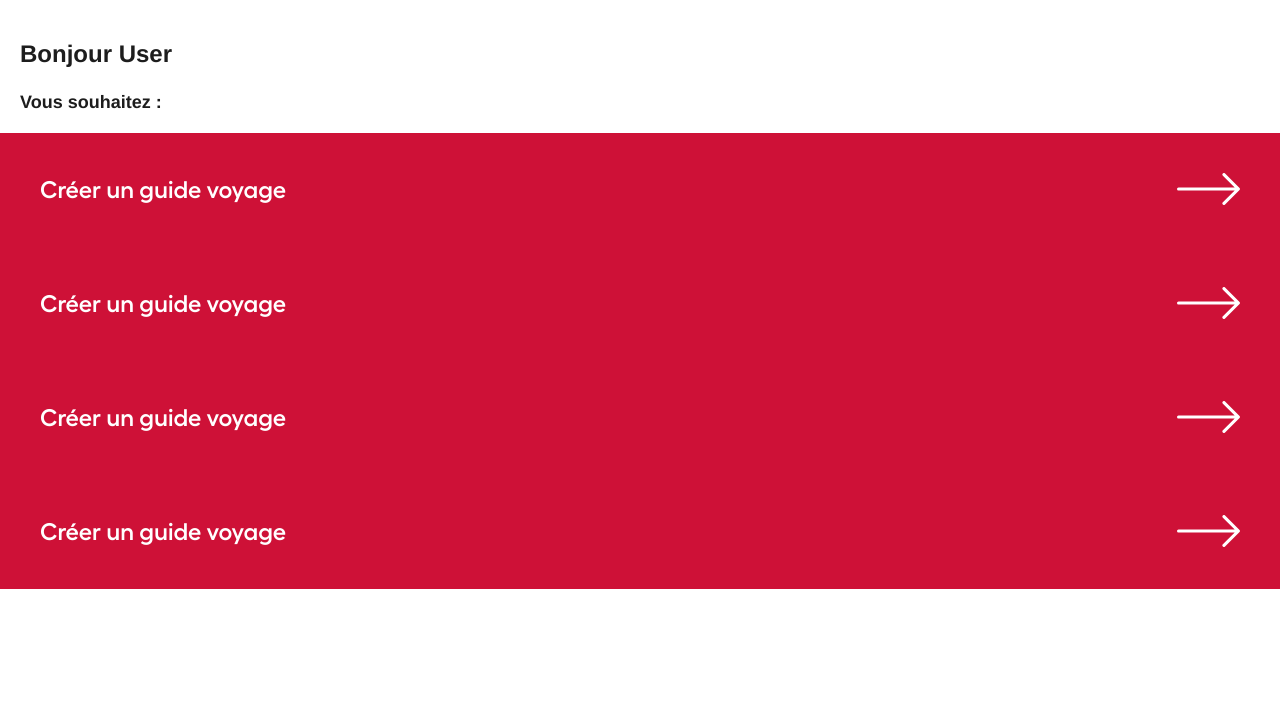
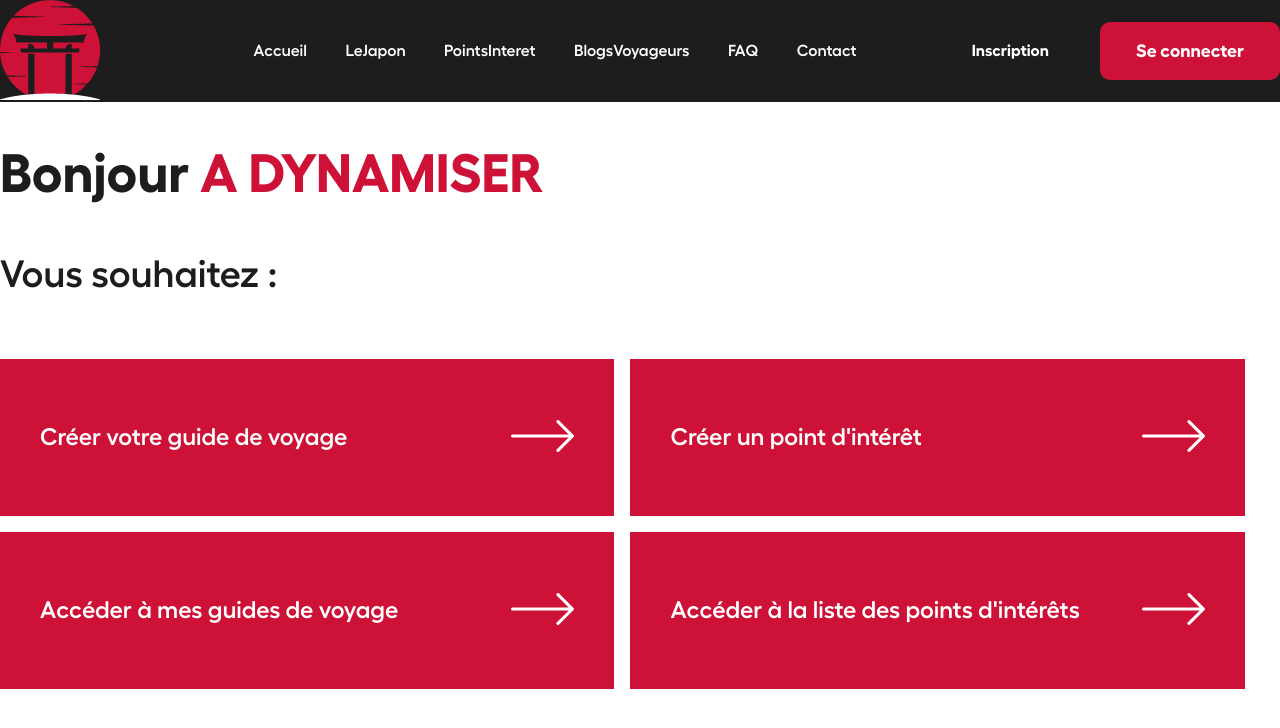
Before and after one commit to MaximHivin/Apotheose-Ojapon, a Vue app: page /backoffice in a window 1280 px wide. Shown: the top 728 px of the page. Built offline with nearby package versions, Linux system fonts and the light colour scheme.

Commit message:
Backoffice page desktop

```diff
--- /dev/null
+++ b/src/assets/css/backoffice.css
@@ -0,0 +1,36 @@
+.backoffice{
+    background-color: #fff;
+    height: 100vh;
+    padding-top: 4em;
+    padding-bottom: 4em;
+    margin: 0;
+}
+
+.backoffice-title h2{
+    color: var(--secondary-color);
+    font-size: 5.4em;
+    font-family: 'Fellix Bold';
+    margin-top: 0;
+    padding:0;
+}
+
+.backoffice-title span {
+    color: var(--primary-color);
+}
+
+.backoffice-title h3{
+    font-size: 3.8em;
+    font-family: 'Fellix SemiBold';
+    margin-bottom: 1.6em;
+    color: var(--secondary-color);
+}
+
+.backoffice__card{
+    display:flex;
+    flex-wrap: wrap;
+    gap: 1.6em;
+}
+
+.backoffice__card-content{
+    width: 48%;
+}
--- a/src/components/CTA/ButtonBack.vue
+++ b/src/components/CTA/ButtonBack.vue
@@ -1,20 +1,16 @@
 <template>
-<!--
-  <div class="card__back">
-      <a href="#" class="card__back-text">{{ linkContent }}
-      <img alt="arrow right" src="@/assets/images/long_arrow.svg"></a>
-  </div> -->
 
 <a href="#" class="card__back">
     <div class="card__back__content">
         <div class="card__back__content-left">
-                <span>{{ linkContent }}</span>
+            <p>{{linkContent}}</p>
         </div>
         <div class="card__back__content-right">
             <img alt="arrow right" src="@/assets/images/long_arrow.svg">
         </div>
     </div>
 </a>
+
 </template>
 
 <script>
@@ -31,48 +27,23 @@ export default {
 @import url('../../assets/css/style.css');
 
 
-
 .card__back{
+    width: 100%;
     text-decoration: none;
-        width: 100%;
 }
 
 .card__back__content{
     background-color: var(--primary-color);
     padding: 4em;
-        display:flex;
+    display: flex;
     align-items: center;
     justify-content: space-between;
 }
 
-    .card__back__content-left{
+.card__back__content-left p{
     color:#fff;
+    font-family: 'Fellix SemiBold';
     font-size: 2.4em;
-        font-family: 'Fellix SemiBold';
-        margin-right: 8em;
-    }
-
-    @media screen and (max-width: 375px) {
-
-        .card__back{
-            width: 100%;
-            display:block;
-        }
-        .card__back__content{
-            padding: 2.4em;
-        }
-
-        .card__back__content-left{
-            font-size: 1.6em;
-            margin-right: 0;
-            width: 100%;
-            font-family: 'Fellix SemiBold';
-        }
-
-        .card__back__content-right{
-            display:none;
-        }
-
 }
 
 </style>
--- a/src/views/BackOffice.vue
+++ b/src/views/BackOffice.vue
@@ -1,41 +1,45 @@
 <template>
+
+ <div class="main_container">
+    <HeaderLayout />
+</div>
+
 <section class="backoffice">
-
     <div class="main_container">
-
-            <h1>Bonjour <span>User</span></h1>
-            <p>Vous souhaitez :</p>
-
-        <div class="container__backoffice__link">
-
-            <ButtonBack linkContent="Créer un guide voyage" />
-            <ButtonBack linkContent="Créer un guide voyage" />
-            <ButtonBack linkContent="Créer un guide voyage" />
-            <ButtonBack linkContent="Créer un guide voyage" />
-
+        <div class="backoffice-title">
+            <h2>Bonjour <span>A DYNAMISER </span></h2>
+            <h3>Vous souhaitez :</h3>
         </div>
-
+        <div class="backoffice__card">
+            <div class="backoffice__card-content">
+                <ButtonBack linkContent="Créer votre guide de voyage"/>
+            </div>
+            <div class="backoffice__card-content">
+                <ButtonBack linkContent="Créer un point d'intérêt"/>
+            </div>
+            <div class="backoffice__card-content">
+                <ButtonBack linkContent="Accéder à mes guides de voyage"/>
+            </div>
+            <div class="backoffice__card-content">
+                <ButtonBack linkContent="Accéder à la liste des points d'intérêts"/>
+            </div>
+        </div>
     </div>
-
-
-    <!-- <FooterLayoutMobile /> -->
-</section>
+ </section>
 
 
 </template>
 
 <script>
 
-// import HeaderLayout from '@/components/HeaderLayout.vue'
-// import FooterLayout from '@/components/FooterLayout.vue'
-// import FooterLayoutMobile from '@/components/FooterLayoutMobile.vue'
-
+import HeaderLayout from '@/components/HeaderLayout.vue'
 import ButtonBack from '@/components/CTA/ButtonBack.vue'
 
 export default {
     name: 'BackOffice',
     components: {
-        ButtonBack,
+        HeaderLayout,
+        ButtonBack
         // FooterLayoutMobile
 
     }
@@ -46,27 +50,8 @@ export default {
 
 
 <style>
-
-body {
-    background-color: #fff;
-}
-
-h1 {
-    color: #1d1d1d;
-    font-size: 24px;
-    margin: 40px 20px 0;
-    text-align: left;
-
-}
-
-p {
-    color: #1d1d1d;
-    font-weight: bold;
-    text-align: left;
-    font-size: 18px;
-    margin: 24px 20px 20px;
-}
-
+@import url('../assets/css/style.css');
+@import url('../assets/css/backoffice.css');
 
 
 
```
Lines whose indentation alone changed are shown as unchanged.
